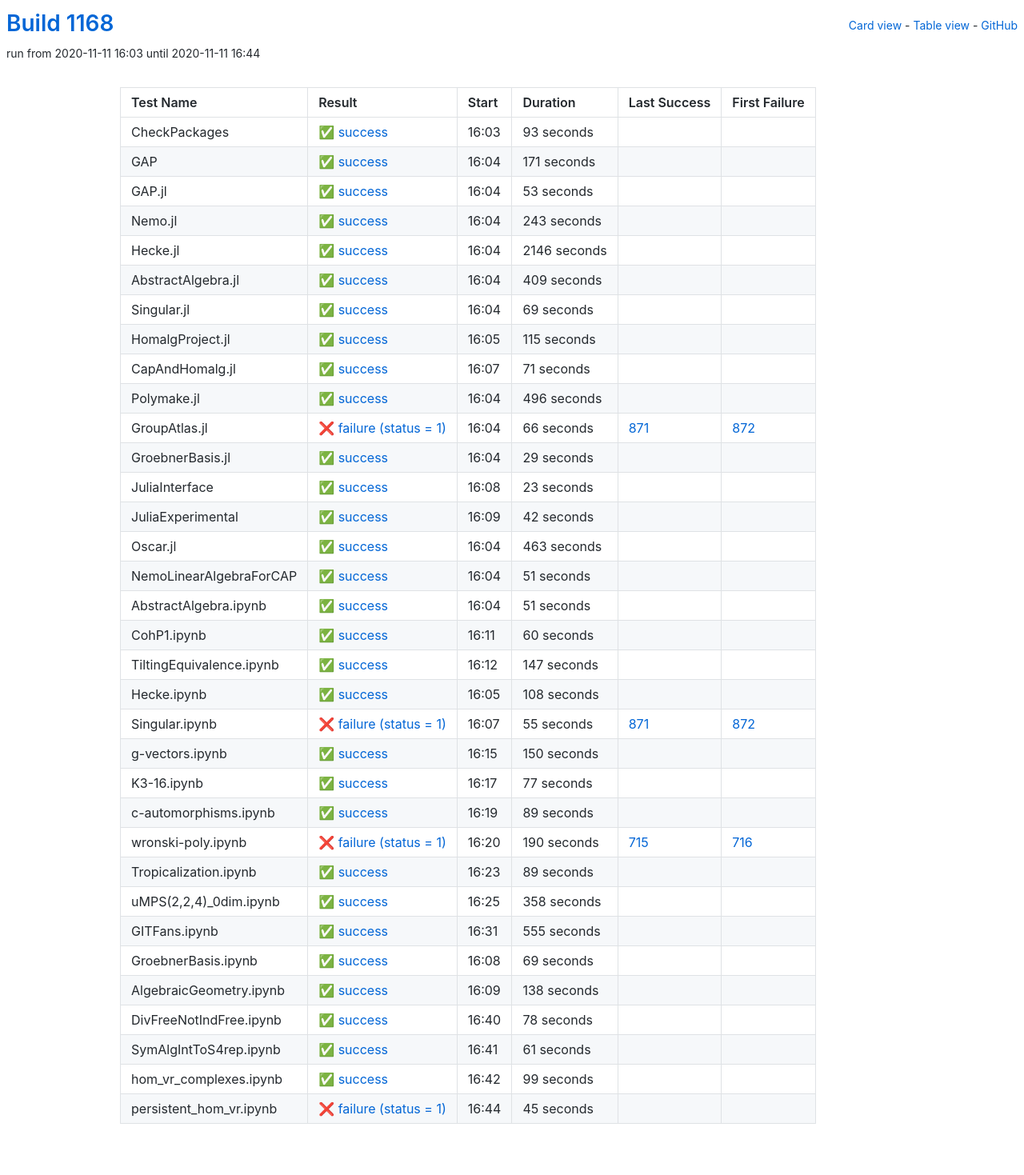
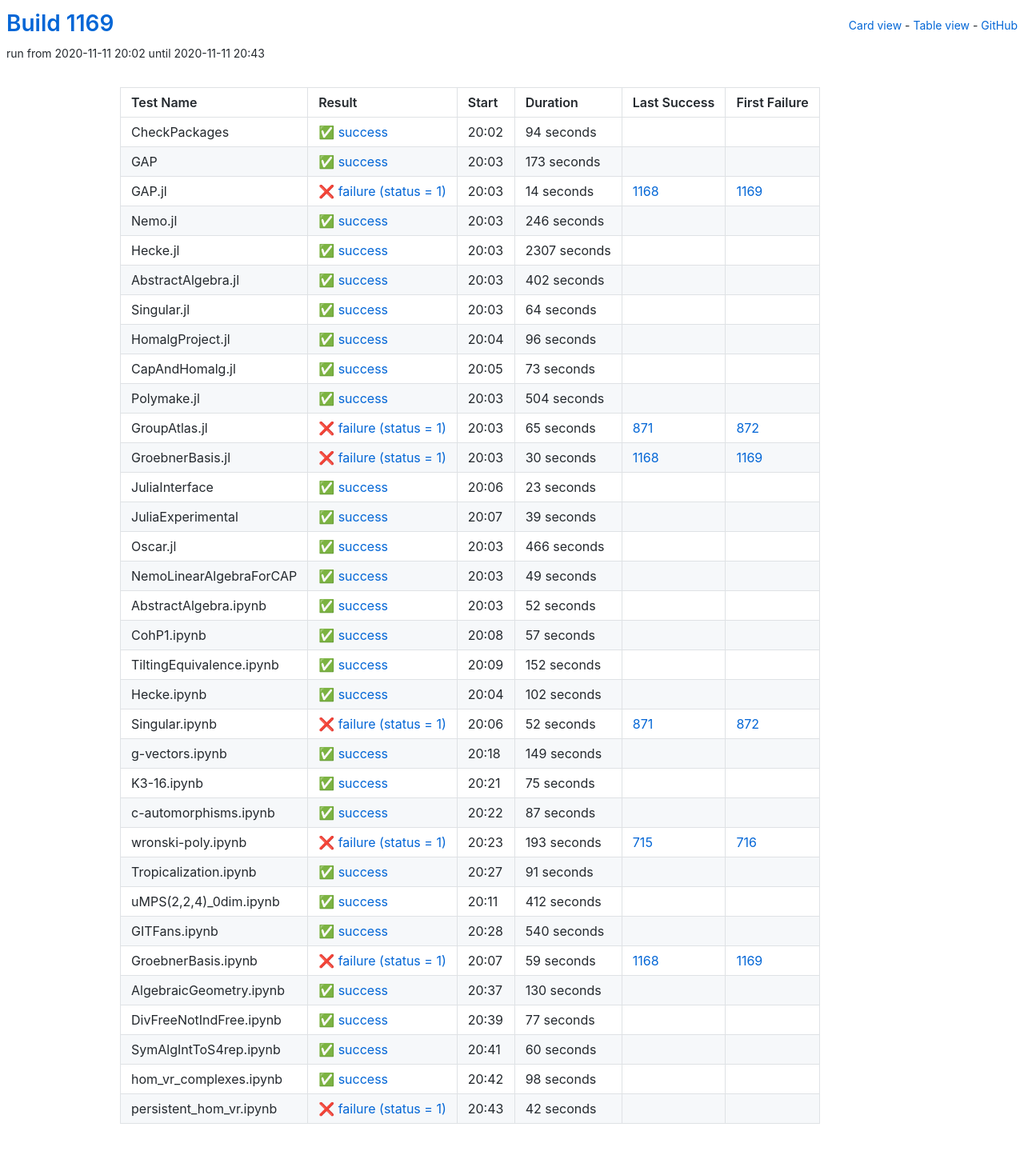
Before and after one commit to oscar-system/oscar-ci-status-stable, a Jekyll site: the page built from table.html, in a window 1280 px wide. Shown: the whole page at 80% size. Built offline with Jekyll 4.4.1, drawn with Linux system fonts in a browser that asks for light colours.

Commit message:
Build #1169

```diff
--- a/_data/ci.yml
+++ b/_data/ci.yml
@@ -1,6 +1,6 @@
 ---
-build: 1168
-build_url: https://oscarci.mathematik.uni-kl.de/job/oscar-stable/1168/
+build: 1169
+build_url: https://oscarci.mathematik.uni-kl.de/job/oscar-stable/1169/
 job: oscar-stable
 organization: oscar-system
 repo: oscar-ci-status-stable
@@ -8,152 +8,152 @@ repourl: https://github.com/oscar-system/oscar-ci-status-stable
 tests:
 - name: CheckPackages
   id: checkpackages
-  log: https://oscarci.mathematik.uni-kl.de/job/oscar-stable/1168/artifact/logs/build-1168/CheckPackages.log
-  start: 2020-11-11 16:03
+  log: https://oscarci.mathematik.uni-kl.de/job/oscar-stable/1169/artifact/logs/build-1169/CheckPackages.log
+  start: 2020-11-11 20:02
   success: true
   exitcode: 0
   status: success
-  duration: 93
+  duration: 94
   last_success: false
   last_success_url:
   first_failure: false
   first_failure_url:
 - name: GAP
   id: gap
-  log: https://oscarci.mathematik.uni-kl.de/job/oscar-stable/1168/artifact/logs/build-1168/GAP.log
-  start: 2020-11-11 16:04
+  log: https://oscarci.mathematik.uni-kl.de/job/oscar-stable/1169/artifact/logs/build-1169/GAP.log
+  start: 2020-11-11 20:03
   success: true
   exitcode: 0
   status: success
-  duration: 171
+  duration: 173
   last_success: false
   last_success_url:
   first_failure: false
   first_failure_url:
 - name: GAP.jl
   id: gap-jl
-  log: https://oscarci.mathematik.uni-kl.de/job/oscar-stable/1168/artifact/logs/build-1168/GAP.jl.log
-  start: 2020-11-11 16:04
+  log: https://oscarci.mathematik.uni-kl.de/job/oscar-stable/1169/artifact/logs/build-1169/GAP.jl.log
+  start: 2020-11-11 20:03
+  success: false
+  exitcode: 1
+  status: failure
+  duration: 14
+  last_success: 1168
+  last_success_url: https://oscarci.mathematik.uni-kl.de/job/oscar-stable/1168/
+  first_failure: 1169
+  first_failure_url: https://oscarci.mathematik.uni-kl.de/job/oscar-stable/1169/
+- name: Nemo.jl
+  id: nemo-jl
+  log: https://oscarci.mathematik.uni-kl.de/job/oscar-stable/1169/artifact/logs/build-1169/Nemo.jl.log
+  start: 2020-11-11 20:03
   success: true
   exitcode: 0
   status: success
-  duration: 53
-  last_success: false
-  last_success_url:
-  first_failure: false
-  first_failure_url:
-- name: Nemo.jl
-  id: nemo-jl
-  log: https://oscarci.mathematik.uni-kl.de/job/oscar-stable/1168/artifact/logs/build-1168/Nemo.jl.log
-  start: 2020-11-11 16:04
-  success: true
-  exitcode: 0
-  status: success
-  duration: 243
+  duration: 246
   last_success: false
   last_success_url:
   first_failure: false
   first_failure_url:
 - name: Hecke.jl
   id: hecke-jl
-  log: https://oscarci.mathematik.uni-kl.de/job/oscar-stable/1168/artifact/logs/build-1168/Hecke.jl.log
-  start: 2020-11-11 16:04
+  log: https://oscarci.mathematik.uni-kl.de/job/oscar-stable/1169/artifact/logs/build-1169/Hecke.jl.log
+  start: 2020-11-11 20:03
   success: true
   exitcode: 0
   status: success
-  duration: 2146
+  duration: 2307
   last_success: false
   last_success_url:
   first_failure: false
   first_failure_url:
 - name: AbstractAlgebra.jl
   id: abstractalgebra-jl
-  log: https://oscarci.mathematik.uni-kl.de/job/oscar-stable/1168/artifact/logs/build-1168/AbstractAlgebra.jl.log
-  start: 2020-11-11 16:04
+  log: https://oscarci.mathematik.uni-kl.de/job/oscar-stable/1169/artifact/logs/build-1169/AbstractAlgebra.jl.log
+  start: 2020-11-11 20:03
   success: true
   exitcode: 0
   status: success
-  duration: 409
+  duration: 402
   last_success: false
   last_success_url:
   first_failure: false
   first_failure_url:
 - name: Singular.jl
   id: singular-jl
-  log: https://oscarci.mathematik.uni-kl.de/job/oscar-stable/1168/artifact/logs/build-1168/Singular.jl.log
-  start: 2020-11-11 16:04
+  log: https://oscarci.mathematik.uni-kl.de/job/oscar-stable/1169/artifact/logs/build-1169/Singular.jl.log
+  start: 2020-11-11 20:03
   success: true
   exitcode: 0
   status: success
-  duration: 69
+  duration: 64
   last_success: false
   last_success_url:
   first_failure: false
   first_failure_url:
 - name: HomalgProject.jl
   id: homalgproject-jl
-  log: https://oscarci.mathematik.uni-kl.de/job/oscar-stable/1168/artifact/logs/build-1168/HomalgProject.jl.log
-  start: 2020-11-11 16:05
+  log: https://oscarci.mathematik.uni-kl.de/job/oscar-stable/1169/artifact/logs/build-1169/HomalgProject.jl.log
+  start: 2020-11-11 20:04
   success: true
   exitcode: 0
   status: success
-  duration: 115
+  duration: 96
   last_success: false
   last_success_url:
   first_failure: false
   first_failure_url:
 - name: CapAndHomalg.jl
   id: capandhomalg-jl
-  log: https://oscarci.mathematik.uni-kl.de/job/oscar-stable/1168/artifact/logs/build-1168/CapAndHomalg.jl.log
-  start: 2020-11-11 16:07
+  log: https://oscarci.mathematik.uni-kl.de/job/oscar-stable/1169/artifact/logs/build-1169/CapAndHomalg.jl.log
+  start: 2020-11-11 20:05
   success: true
   exitcode: 0
   status: success
-  duration: 71
+  duration: 73
   last_success: false
   last_success_url:
   first_failure: false
   first_failure_url:
 - name: Polymake.jl
   id: polymake-jl
-  log: https://oscarci.mathematik.uni-kl.de/job/oscar-stable/1168/artifact/logs/build-1168/Polymake.jl.log
-  start: 2020-11-11 16:04
+  log: https://oscarci.mathematik.uni-kl.de/job/oscar-stable/1169/artifact/logs/build-1169/Polymake.jl.log
+  start: 2020-11-11 20:03
   success: true
   exitcode: 0
   status: success
-  duration: 496
+  duration: 504
   last_success: false
   last_success_url:
   first_failure: false
   first_failure_url:
 - name: GroupAtlas.jl
   id: groupatlas-jl
-  log: https://oscarci.mathematik.uni-kl.de/job/oscar-stable/1168/artifact/logs/build-1168/GroupAtlas.jl.log
-  start: 2020-11-11 16:04
+  log: https://oscarci.mathematik.uni-kl.de/job/oscar-stable/1169/artifact/logs/build-1169/GroupAtlas.jl.log
+  start: 2020-11-11 20:03
   success: false
   exitcode: 1
   status: failure
-  duration: 66
+  duration: 65
   last_success: 871
   last_success_url: https://oscarci.mathematik.uni-kl.de/job/oscar-stable/871/
   first_failure: 872
   first_failure_url: https://oscarci.mathematik.uni-kl.de/job/oscar-stable/872/
 - name: GroebnerBasis.jl
   id: groebnerbasis-jl
-  log: https://oscarci.mathematik.uni-kl.de/job/oscar-stable/1168/artifact/logs/build-1168/GroebnerBasis.jl.log
-  start: 2020-11-11 16:04
-  success: true
-  exitcode: 0
-  status: success
-  duration: 29
-  last_success: false
-  last_success_url:
-  first_failure: false
-  first_failure_url:
+  log: https://oscarci.mathematik.uni-kl.de/job/oscar-stable/1169/artifact/logs/build-1169/GroebnerBasis.jl.log
+  start: 2020-11-11 20:03
+  success: false
+  exitcode: 1
+  status: failure
+  duration: 30
+  last_success: 1168
+  last_success_url: https://oscarci.mathematik.uni-kl.de/job/oscar-stable/1168/
+  first_failure: 1169
+  first_failure_url: https://oscarci.mathematik.uni-kl.de/job/oscar-stable/1169/
 - name: JuliaInterface
   id: juliainterface
-  log: https://oscarci.mathematik.uni-kl.de/job/oscar-stable/1168/artifact/logs/build-1168/JuliaInterface.log
-  start: 2020-11-11 16:08
+  log: https://oscarci.mathematik.uni-kl.de/job/oscar-stable/1169/artifact/logs/build-1169/JuliaInterface.log
+  start: 2020-11-11 20:06
   success: true
   exitcode: 0
   status: success
@@ -164,56 +164,224 @@ tests:
   first_failure_url:
 - name: JuliaExperimental
   id: juliaexperimental
-  log: https://oscarci.mathematik.uni-kl.de/job/oscar-stable/1168/artifact/logs/build-1168/JuliaExperimental.log
-  start: 2020-11-11 16:09
+  log: https://oscarci.mathematik.uni-kl.de/job/oscar-stable/1169/artifact/logs/build-1169/JuliaExperimental.log
+  start: 2020-11-11 20:07
   success: true
   exitcode: 0
   status: success
-  duration: 42
+  duration: 39
   last_success: false
   last_success_url:
   first_failure: false
   first_failure_url:
 - name: Oscar.jl
   id: oscar-jl
-  log: https://oscarci.mathematik.uni-kl.de/job/oscar-stable/1168/artifact/logs/build-1168/Oscar.jl.log
-  start: 2020-11-11 16:04
+  log: https://oscarci.mathematik.uni-kl.de/job/oscar-stable/1169/artifact/logs/build-1169/Oscar.jl.log
+  start: 2020-11-11 20:03
   success: true
   exitcode: 0
   status: success
-  duration: 463
+  duration: 466
   last_success: false
   last_success_url:
   first_failure: false
   first_failure_url:
 - name: NemoLinearAlgebraForCAP
   id: nemolinearalgebraforcap
-  log: https://oscarci.mathematik.uni-kl.de/job/oscar-stable/1168/artifact/logs/build-1168/NemoLinearAlgebraForCAP.log
-  start: 2020-11-11 16:04
+  log: https://oscarci.mathematik.uni-kl.de/job/oscar-stable/1169/artifact/logs/build-1169/NemoLinearAlgebraForCAP.log
+  start: 2020-11-11 20:03
   success: true
   exitcode: 0
   status: success
-  duration: 51
+  duration: 49
   last_success: false
   last_success_url:
   first_failure: false
   first_failure_url:
 - name: AbstractAlgebra.ipynb
   id: abstractalgebra-ipynb
-  log: https://oscarci.mathematik.uni-kl.de/job/oscar-stable/1168/artifact/logs/build-1168/AbstractAlgebra.ipynb.log
-  start: 2020-11-11 16:04
+  log: https://oscarci.mathematik.uni-kl.de/job/oscar-stable/1169/artifact/logs/build-1169/AbstractAlgebra.ipynb.log
+  start: 2020-11-11 20:03
   success: true
   exitcode: 0
   status: success
-  duration: 51
+  duration: 52
   last_success: false
   last_success_url:
   first_failure: false
   first_failure_url:
 - name: CohP1.ipynb
   id: cohp1-ipynb
-  log: https://oscarci.mathematik.uni-kl.de/job/oscar-stable/1168/artifact/logs/build-1168/CohP1.ipynb.log
-  start: 2020-11-11 16:11
+  log: https://oscarci.mathematik.uni-kl.de/job/oscar-stable/1169/artifact/logs/build-1169/CohP1.ipynb.log
+  start: 2020-11-11 20:08
+  success: true
+  exitcode: 0
+  status: success
+  duration: 57
+  last_success: false
+  last_success_url:
+  first_failure: false
+  first_failure_url:
+- name: TiltingEquivalence.ipynb
+  id: tiltingequivalence-ipynb
+  log: https://oscarci.mathematik.uni-kl.de/job/oscar-stable/1169/artifact/logs/build-1169/TiltingEquivalence.ipynb.log
+  start: 2020-11-11 20:09
+  success: true
+  exitcode: 0
+  status: success
+  duration: 152
+  last_success: false
+  last_success_url:
+  first_failure: false
+  first_failure_url:
+- name: Hecke.ipynb
+  id: hecke-ipynb
+  log: https://oscarci.mathematik.uni-kl.de/job/oscar-stable/1169/artifact/logs/build-1169/Hecke.ipynb.log
+  start: 2020-11-11 20:04
+  success: true
+  exitcode: 0
+  status: success
+  duration: 102
+  last_success: false
+  last_success_url:
+  first_failure: false
+  first_failure_url:
+- name: Singular.ipynb
+  id: singular-ipynb
+  log: https://oscarci.mathematik.uni-kl.de/job/oscar-stable/1169/artifact/logs/build-1169/Singular.ipynb.log
+  start: 2020-11-11 20:06
+  success: false
+  exitcode: 1
+  status: failure
+  duration: 52
+  last_success: 871
+  last_success_url: https://oscarci.mathematik.uni-kl.de/job/oscar-stable/871/
+  first_failure: 872
+  first_failure_url: https://oscarci.mathematik.uni-kl.de/job/oscar-stable/872/
+- name: g-vectors.ipynb
+  id: g-vectors-ipynb
+  log: https://oscarci.mathematik.uni-kl.de/job/oscar-stable/1169/artifact/logs/build-1169/g-vectors.ipynb.log
+  start: 2020-11-11 20:18
+  success: true
+  exitcode: 0
+  status: success
+  duration: 149
+  last_success: false
+  last_success_url:
+  first_failure: false
+  first_failure_url:
+- name: K3-16.ipynb
+  id: k3-16-ipynb
+  log: https://oscarci.mathematik.uni-kl.de/job/oscar-stable/1169/artifact/logs/build-1169/K3-16.ipynb.log
+  start: 2020-11-11 20:21
+  success: true
+  exitcode: 0
+  status: success
+  duration: 75
+  last_success: false
+  last_success_url:
+  first_failure: false
+  first_failure_url:
+- name: c-automorphisms.ipynb
+  id: c-automorphisms-ipynb
+  log: https://oscarci.mathematik.uni-kl.de/job/oscar-stable/1169/artifact/logs/build-1169/c-automorphisms.ipynb.log
+  start: 2020-11-11 20:22
+  success: true
+  exitcode: 0
+  status: success
+  duration: 87
+  last_success: false
+  last_success_url:
+  first_failure: false
+  first_failure_url:
+- name: wronski-poly.ipynb
+  id: wronski-poly-ipynb
+  log: https://oscarci.mathematik.uni-kl.de/job/oscar-stable/1169/artifact/logs/build-1169/wronski-poly.ipynb.log
+  start: 2020-11-11 20:23
+  success: false
+  exitcode: 1
+  status: failure
+  duration: 193
+  last_success: 715
+  last_success_url: https://oscarci.mathematik.uni-kl.de/job/oscar-stable/715/
+  first_failure: 716
+  first_failure_url: https://oscarci.mathematik.uni-kl.de/job/oscar-stable/716/
+- name: Tropicalization.ipynb
+  id: tropicalization-ipynb
+  log: https://oscarci.mathematik.uni-kl.de/job/oscar-stable/1169/artifact/logs/build-1169/Tropicalization.ipynb.log
+  start: 2020-11-11 20:27
+  success: true
+  exitcode: 0
+  status: success
+  duration: 91
+  last_success: false
+  last_success_url:
+  first_failure: false
+  first_failure_url:
+- name: uMPS(2,2,4)_0dim.ipynb
+  id: umps-2-2-4-0dim-ipynb
+  log: https://oscarci.mathematik.uni-kl.de/job/oscar-stable/1169/artifact/logs/build-1169/uMPS-2-2-4-_0dim.ipynb.log
+  start: 2020-11-11 20:11
+  success: true
+  exitcode: 0
+  status: success
+  duration: 412
+  last_success: false
+  last_success_url:
+  first_failure: false
+  first_failure_url:
+- name: GITFans.ipynb
+  id: gitfans-ipynb
+  log: https://oscarci.mathematik.uni-kl.de/job/oscar-stable/1169/artifact/logs/build-1169/GITFans.ipynb.log
+  start: 2020-11-11 20:28
+  success: true
+  exitcode: 0
+  status: success
+  duration: 540
+  last_success: false
+  last_success_url:
+  first_failure: false
+  first_failure_url:
+- name: GroebnerBasis.ipynb
+  id: groebnerbasis-ipynb
+  log: https://oscarci.mathematik.uni-kl.de/job/oscar-stable/1169/artifact/logs/build-1169/GroebnerBasis.ipynb.log
+  start: 2020-11-11 20:07
+  success: false
+  exitcode: 1
+  status: failure
+  duration: 59
+  last_success: 1168
+  last_success_url: https://oscarci.mathematik.uni-kl.de/job/oscar-stable/1168/
+  first_failure: 1169
+  first_failure_url: https://oscarci.mathematik.uni-kl.de/job/oscar-stable/1169/
+- name: AlgebraicGeometry.ipynb
+  id: algebraicgeometry-ipynb
+  log: https://oscarci.mathematik.uni-kl.de/job/oscar-stable/1169/artifact/logs/build-1169/AlgebraicGeometry.ipynb.log
+  start: 2020-11-11 20:37
+  success: true
+  exitcode: 0
+  status: success
+  duration: 130
+  last_success: false
+  last_success_url:
+  first_failure: false
+  first_failure_url:
+- name: DivFreeNotIndFree.ipynb
+  id: divfreenotindfree-ipynb
+  log: https://oscarci.mathematik.uni-kl.de/job/oscar-stable/1169/artifact/logs/build-1169/DivFreeNotIndFree.ipynb.log
+  start: 2020-11-11 20:39
+  success: true
+  exitcode: 0
+  status: success
+  duration: 77
+  last_success: false
+  last_success_url:
+  first_failure: false
+  first_failure_url:
+- name: SymAlgIntToS4rep.ipynb
+  id: symalginttos4rep-ipynb
+  log: https://oscarci.mathematik.uni-kl.de/job/oscar-stable/1169/artifact/logs/build-1169/SymAlgIntToS4rep.ipynb.log
+  start: 2020-11-11 20:41
   success: true
   exitcode: 0
   status: success
@@ -222,194 +390,26 @@ tests:
   last_success_url:
   first_failure: false
   first_failure_url:
-- name: TiltingEquivalence.ipynb
-  id: tiltingequivalence-ipynb
-  log: https://oscarci.mathematik.uni-kl.de/job/oscar-stable/1168/artifact/logs/build-1168/TiltingEquivalence.ipynb.log
-  start: 2020-11-11 16:12
+- name: hom_vr_complexes.ipynb
+  id: hom-vr-complexes-ipynb
+  log: https://oscarci.mathematik.uni-kl.de/job/oscar-stable/1169/artifact/logs/build-1169/hom_vr_complexes.ipynb.log
+  start: 2020-11-11 20:42
   success: true
   exitcode: 0
   status: success
-  duration: 147
-  last_success: false
-  last_success_url:
-  first_failure: false
-  first_failure_url:
-- name: Hecke.ipynb
-  id: hecke-ipynb
-  log: https://oscarci.mathematik.uni-kl.de/job/oscar-stable/1168/artifact/logs/build-1168/Hecke.ipynb.log
-  start: 2020-11-11 16:05
-  success: true
-  exitcode: 0
-  status: success
-  duration: 108
-  last_success: false
-  last_success_url:
-  first_failure: false
-  first_failure_url:
-- name: Singular.ipynb
-  id: singular-ipynb
-  log: https://oscarci.mathematik.uni-kl.de/job/oscar-stable/1168/artifact/logs/build-1168/Singular.ipynb.log
-  start: 2020-11-11 16:07
-  success: false
-  exitcode: 1
-  status: failure
-  duration: 55
-  last_success: 871
-  last_success_url: https://oscarci.mathematik.uni-kl.de/job/oscar-stable/871/
-  first_failure: 872
-  first_failure_url: https://oscarci.mathematik.uni-kl.de/job/oscar-stable/872/
-- name: g-vectors.ipynb
-  id: g-vectors-ipynb
-  log: https://oscarci.mathematik.uni-kl.de/job/oscar-stable/1168/artifact/logs/build-1168/g-vectors.ipynb.log
-  start: 2020-11-11 16:15
-  success: true
-  exitcode: 0
-  status: success
-  duration: 150
-  last_success: false
-  last_success_url:
-  first_failure: false
-  first_failure_url:
-- name: K3-16.ipynb
-  id: k3-16-ipynb
-  log: https://oscarci.mathematik.uni-kl.de/job/oscar-stable/1168/artifact/logs/build-1168/K3-16.ipynb.log
-  start: 2020-11-11 16:17
-  success: true
-  exitcode: 0
-  status: success
-  duration: 77
-  last_success: false
-  last_success_url:
-  first_failure: false
-  first_failure_url:
-- name: c-automorphisms.ipynb
-  id: c-automorphisms-ipynb
-  log: https://oscarci.mathematik.uni-kl.de/job/oscar-stable/1168/artifact/logs/build-1168/c-automorphisms.ipynb.log
-  start: 2020-11-11 16:19
-  success: true
-  exitcode: 0
-  status: success
-  duration: 89
-  last_success: false
-  last_success_url:
-  first_failure: false
-  first_failure_url:
-- name: wronski-poly.ipynb
-  id: wronski-poly-ipynb
-  log: https://oscarci.mathematik.uni-kl.de/job/oscar-stable/1168/artifact/logs/build-1168/wronski-poly.ipynb.log
-  start: 2020-11-11 16:20
-  success: false
-  exitcode: 1
-  status: failure
-  duration: 190
-  last_success: 715
-  last_success_url: https://oscarci.mathematik.uni-kl.de/job/oscar-stable/715/
-  first_failure: 716
-  first_failure_url: https://oscarci.mathematik.uni-kl.de/job/oscar-stable/716/
-- name: Tropicalization.ipynb
-  id: tropicalization-ipynb
-  log: https://oscarci.mathematik.uni-kl.de/job/oscar-stable/1168/artifact/logs/build-1168/Tropicalization.ipynb.log
-  start: 2020-11-11 16:23
-  success: true
-  exitcode: 0
-  status: success
-  duration: 89
-  last_success: false
-  last_success_url:
-  first_failure: false
-  first_failure_url:
-- name: uMPS(2,2,4)_0dim.ipynb
-  id: umps-2-2-4-0dim-ipynb
-  log: https://oscarci.mathematik.uni-kl.de/job/oscar-stable/1168/artifact/logs/build-1168/uMPS-2-2-4-_0dim.ipynb.log
-  start: 2020-11-11 16:25
-  success: true
-  exitcode: 0
-  status: success
-  duration: 358
-  last_success: false
-  last_success_url:
-  first_failure: false
-  first_failure_url:
-- name: GITFans.ipynb
-  id: gitfans-ipynb
-  log: https://oscarci.mathematik.uni-kl.de/job/oscar-stable/1168/artifact/logs/build-1168/GITFans.ipynb.log
-  start: 2020-11-11 16:31
-  success: true
-  exitcode: 0
-  status: success
-  duration: 555
-  last_success: false
-  last_success_url:
-  first_failure: false
-  first_failure_url:
-- name: GroebnerBasis.ipynb
-  id: groebnerbasis-ipynb
-  log: https://oscarci.mathematik.uni-kl.de/job/oscar-stable/1168/artifact/logs/build-1168/GroebnerBasis.ipynb.log
-  start: 2020-11-11 16:08
-  success: true
-  exitcode: 0
-  status: success
-  duration: 69
-  last_success: false
-  last_success_url:
-  first_failure: false
-  first_failure_url:
-- name: AlgebraicGeometry.ipynb
-  id: algebraicgeometry-ipynb
-  log: https://oscarci.mathematik.uni-kl.de/job/oscar-stable/1168/artifact/logs/build-1168/AlgebraicGeometry.ipynb.log
-  start: 2020-11-11 16:09
-  success: true
-  exitcode: 0
-  status: success
-  duration: 138
-  last_success: false
-  last_success_url:
-  first_failure: false
-  first_failure_url:
-- name: DivFreeNotIndFree.ipynb
-  id: divfreenotindfree-ipynb
-  log: https://oscarci.mathematik.uni-kl.de/job/oscar-stable/1168/artifact/logs/build-1168/DivFreeNotIndFree.ipynb.log
-  start: 2020-11-11 16:40
-  success: true
-  exitcode: 0
-  status: success
-  duration: 78
-  last_success: false
-  last_success_url:
-  first_failure: false
-  first_failure_url:
-- name: SymAlgIntToS4rep.ipynb
-  id: symalginttos4rep-ipynb
-  log: https://oscarci.mathematik.uni-kl.de/job/oscar-stable/1168/artifact/logs/build-1168/SymAlgIntToS4rep.ipynb.log
-  start: 2020-11-11 16:41
-  success: true
-  exitcode: 0
-  status: success
-  duration: 61
-  last_success: false
-  last_success_url:
-  first_failure: false
-  first_failure_url:
-- name: hom_vr_complexes.ipynb
-  id: hom-vr-complexes-ipynb
-  log: https://oscarci.mathematik.uni-kl.de/job/oscar-stable/1168/artifact/logs/build-1168/hom_vr_complexes.ipynb.log
-  start: 2020-11-11 16:42
-  success: true
-  exitcode: 0
-  status: success
-  duration: 99
+  duration: 98
   last_success: false
   last_success_url:
   first_failure: false
   first_failure_url:
 - name: persistent_hom_vr.ipynb
   id: persistent-hom-vr-ipynb
-  log: https://oscarci.mathematik.uni-kl.de/job/oscar-stable/1168/artifact/logs/build-1168/persistent_hom_vr.ipynb.log
-  start: 2020-11-11 16:44
+  log: https://oscarci.mathematik.uni-kl.de/job/oscar-stable/1169/artifact/logs/build-1169/persistent_hom_vr.ipynb.log
+  start: 2020-11-11 20:43
   success: false
   exitcode: 1
   status: failure
-  duration: 45
+  duration: 42
   last_success: false
   last_success_url:
   first_failure: false
```
Also changed, not shown: README.md.
